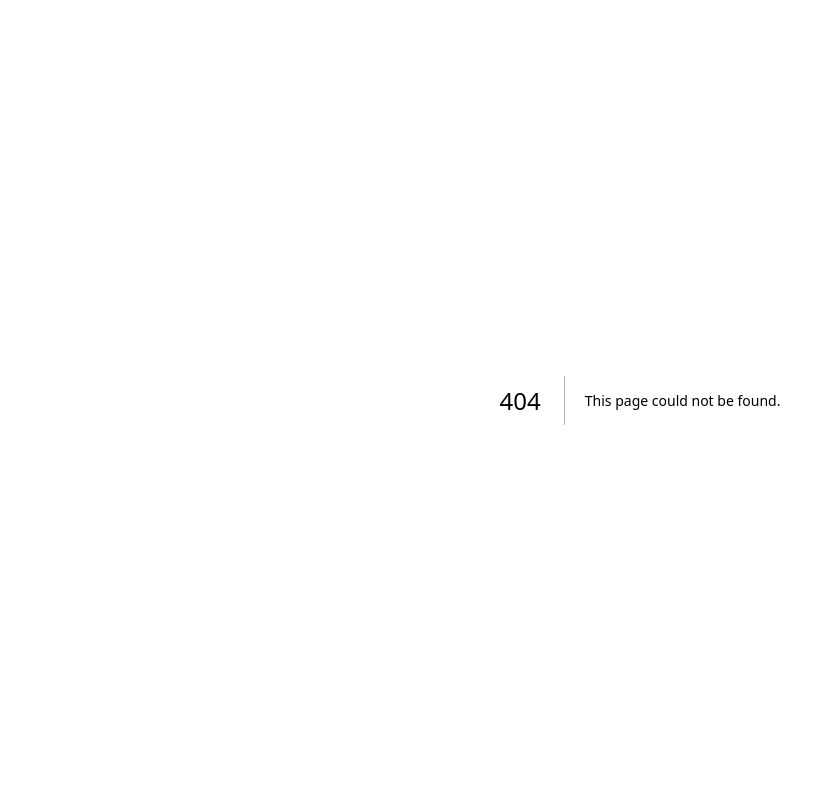
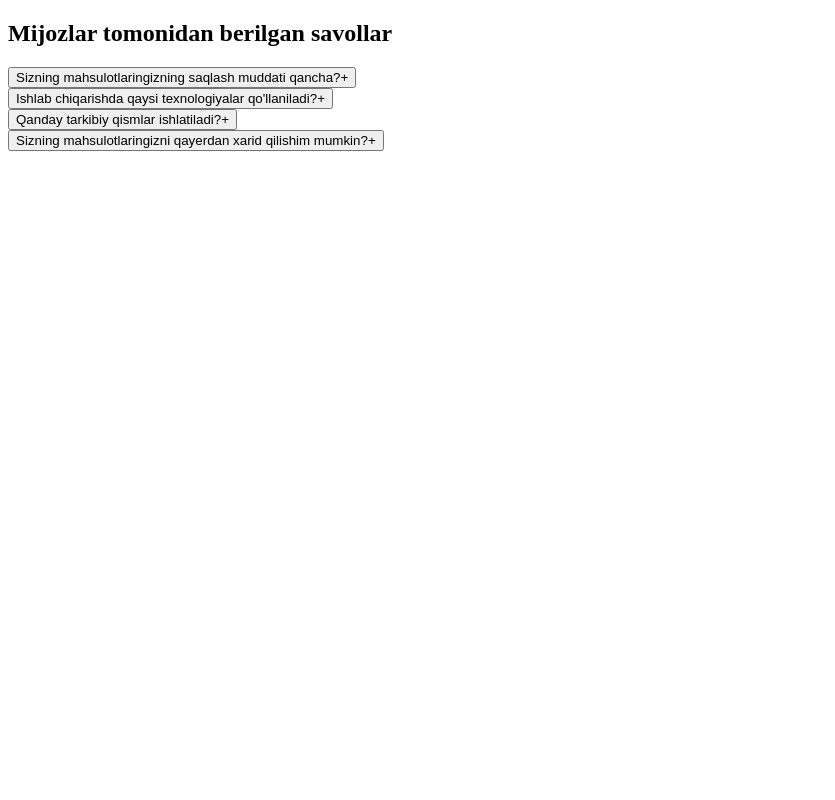
Before and after one commit to boburastonov/lux-travel, a Next.js app: page /main/accordion in a window 1280 px wide. Before the commit this address had no page. Shown: the top 800 px of the page, without its empty margins (0-835 px from the left). Built offline with nearby package versions, Linux system fonts and the light colour scheme.

Commit message:
add accordion

```diff
--- /dev/null
+++ b/src/pages/main/accordion.tsx
@@ -0,0 +1,86 @@
+"use client";
+import React from "react";
+import Accordion from "./accordionItem";
+
+const Accardion = () => {
+  return (
+    <section>
+      <div className="max-w-7xl px-3 mx-auto">
+        <h1 className="lg:text-[33px] lg:py-[10px] md:text-[27px] md:py-8 py-5 text-[23px] font-semibold text-center">
+          Mijozlar tomonidan berilgan savollar
+        </h1>
+        <div className="md:py-5 mb-5">
+          {/* <Accordion
+            variant="splitted"
+            className="w-[80%] mx-auto border border-solid border-[#d9d9d9] rounded-[8px] bg-[#FAFAFA]"
+          >
+            <AccordionItem
+              key="1"
+              aria-label="Sizning mahsulotlaringizning saqlash muddati qancha?"
+              title="Sizning mahsulotlaringizning saqlash muddati qancha?"
+            >
+              {Content1}
+            </AccordionItem>
+            <AccordionItem
+              key="2"
+              aria-label="Ishlab chiqarishda qaysi texnologiyalar qo'llaniladi?"
+              title="Ishlab chiqarishda qaysi texnologiyalar qo'llaniladi?"
+            >
+              {Content2}
+            </AccordionItem>
+            <AccordionItem
+              key="3"
+              aria-label="Qanday tarkibiy qismlar ishlatiladi?"
+              title="Qanday tarkibiy qismlar ishlatiladi?"
+            >
+              {Content3}
+            </AccordionItem>
+            <AccordionItem
+              key="4"
+              aria-label="Sizning mahsulotlaringizni qayerdan xarid qilishim mumkin?"
+              title="Sizning mahsulotlaringizni qayerdan xarid qilishim mumkin?"
+            >
+              {Content4}
+            </AccordionItem>
+          </Accordion> */}
+          <div className="min-h-screen p-8">
+            <main className="max-w-2xl mx-auto">
+              <Accordion title="Sizning mahsulotlaringizning saqlash muddati qancha?">
+                <p>
+                  Biz zamonaviy evropa texnologiyalari va uskunalaridan
+                  foydalanamiz, bu bizning mahsulotlarimizning yuqori sifatini
+                  kafolatlaydi.
+                </p>
+              </Accordion>
+              <Accordion title="Ishlab chiqarishda qaysi texnologiyalar qo'llaniladi?">
+                <p>
+                  Biz zamonaviy evropa texnologiyalari va uskunalaridan
+                  foydalanamiz, bu bizning mahsulotlarimizning yuqori sifatini
+                  kafolatlaydi.
+                </p>
+              </Accordion>
+              <Accordion title="Qanday tarkibiy qismlar ishlatiladi?">
+                <p>
+                  Biz zamonaviy evropa texnologiyalari va uskunalaridan
+                  foydalanamiz, bu bizning mahsulotlarimizning yuqori sifatini
+                  kafolatlaydi.
+                </p>
+              </Accordion>
+              <Accordion
+                title="Sizning mahsulotlaringizni qayerdan xarid qilishim mumkin?"
+              >
+                <p>
+                  Biz zamonaviy evropa texnologiyalari va uskunalaridan
+                  foydalanamiz, bu bizning mahsulotlarimizning yuqori sifatini
+                  kafolatlaydi.
+                </p>
+              </Accordion>
+            </main>
+          </div>
+        </div>
+      </div>
+    </section>
+  );
+};
+
+export default Accardion;
--- /dev/null
+++ b/src/pages/main/accordionItem.tsx
@@ -0,0 +1,27 @@
+import React, { useState } from "react";
+
+interface AccordionProps {
+  title: string;
+  children: React.ReactNode;
+}
+
+const Accordion: React.FC<AccordionProps> = ({ title, children }) => {
+  const [isOpen, setIsOpen] = useState(false);
+
+  return (
+    <div className="border-b border-gray-200">
+      <button
+        className="w-full py-4 text-left focus:outline-none"
+        onClick={() => setIsOpen(!isOpen)}
+      >
+        <div className="flex items-center justify-between">
+          <span className="font-semibold">{title}</span>
+          <span>{isOpen ? "-" : "+"}</span>
+        </div>
+      </button>
+      {isOpen && <div className="p-4">{children}</div>}
+    </div>
+  );
+};
+
+export default Accordion;
```
